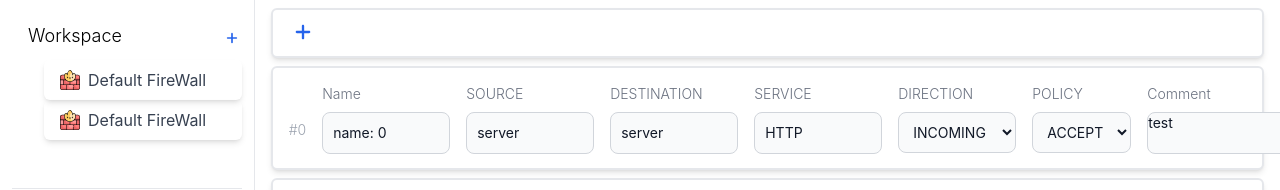
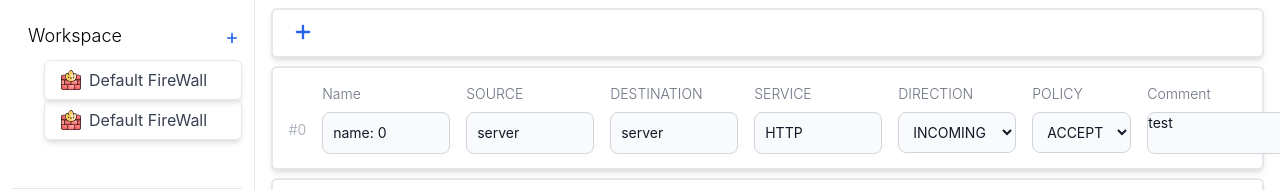
Before and after one commit to aclgen/aclgen_frontend, a Next.js app: page /rules/ListView in a window 1280 px wide. Shown: the top 190 px of the page. Built offline with nearby package versions, Linux system fonts and the light colour scheme.

Commit message:
Added green colorization for new elements

```diff
--- a/src/components/SelectableElement/SideBarElement.tsx
+++ b/src/components/SelectableElement/SideBarElement.tsx
@@ -19,19 +19,19 @@ export function RenderSideBarElement({
   const statusStyle = () => {
     switch (status) {
       case "modified":
-        return "border-blue-500";
+        return "border-blue-500 border";
       case "new":
-        return "border-green-500";
+        return "border-green-500 border";
       case "deleted":
         return "display-none";
-      default:
-        return "border";
+      case "source":
+        return "border-gray-200 border";
     }
   };
   return (
     <div
       key={name}
-      className={`flex flex-row hover:shadow-lg hover:cursor-pointer hover:bg-slate-100 transition-shadow border-gray-200 ${statusStyle}  h-10 shadow-md items-center px-4 rounded-md`}
+      className={`flex flex-row hover:shadow-lg hover:cursor-pointer hover:bg-slate-100 transition-shadow  ${statusStyle()}  h-10 shadow-md items-center px-4 rounded-md`}
     >
       <img className="h-5" src={icon} alt={alt} />
       <p className="text-md select-none text-gray-700  pl-2">{name}</p>
--- a/src/features/service/ServiceCreationPoopup.tsx
+++ b/src/features/service/ServiceCreationPoopup.tsx
@@ -55,7 +55,7 @@ function ServiceCreationPopup() {
                   id: "0",
                   comment: comment,
                   type: ServiceType.PORT,
-                  status: "modified",
+                  status: "new",
                 };
                 dispatch(createNewService(newService));
               }}
--- a/src/features/sidebar/SideBar.tsx
+++ b/src/features/sidebar/SideBar.tsx
@@ -226,11 +226,11 @@ export function RenderServices() {
       <ul
         className={`mt-2 pl-4 pb-4 ${
           droppedDown ? "scale-100 h-fit" : "scale-0 h-0"
-        } transform origin-top ease-in-out duration-150 transition space-y-4`}
+        } transform origin-top ease-in-out duration-150 transition space-y-1`}
       >
-        <li>
-          {serviceState.services.map((element) => RenderService(element))}
-        </li>
+        {serviceState.services.map((element) => {
+          return <li> {RenderService(element)} </li>;
+        })}
       </ul>
     </div>
   );
```
